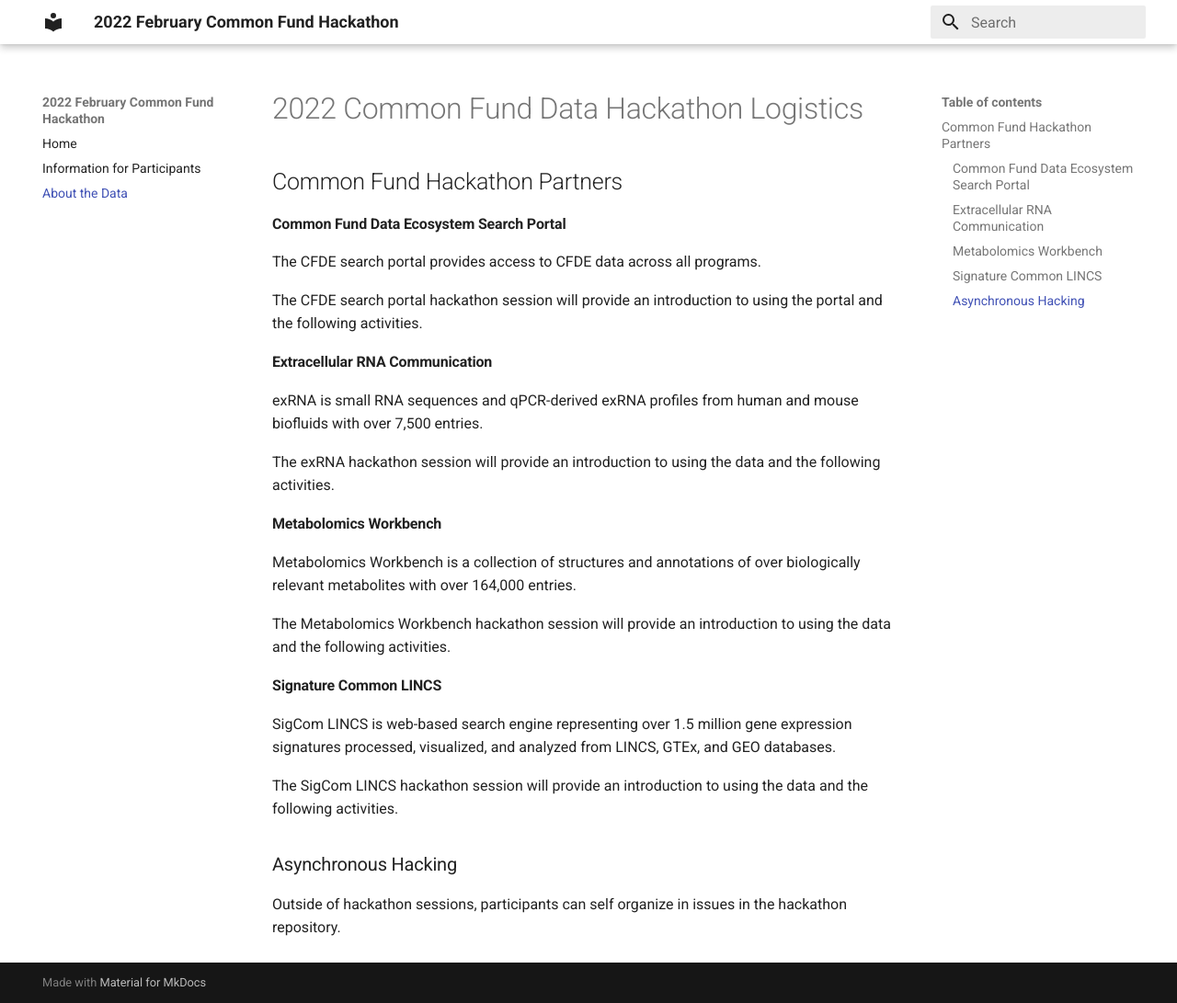
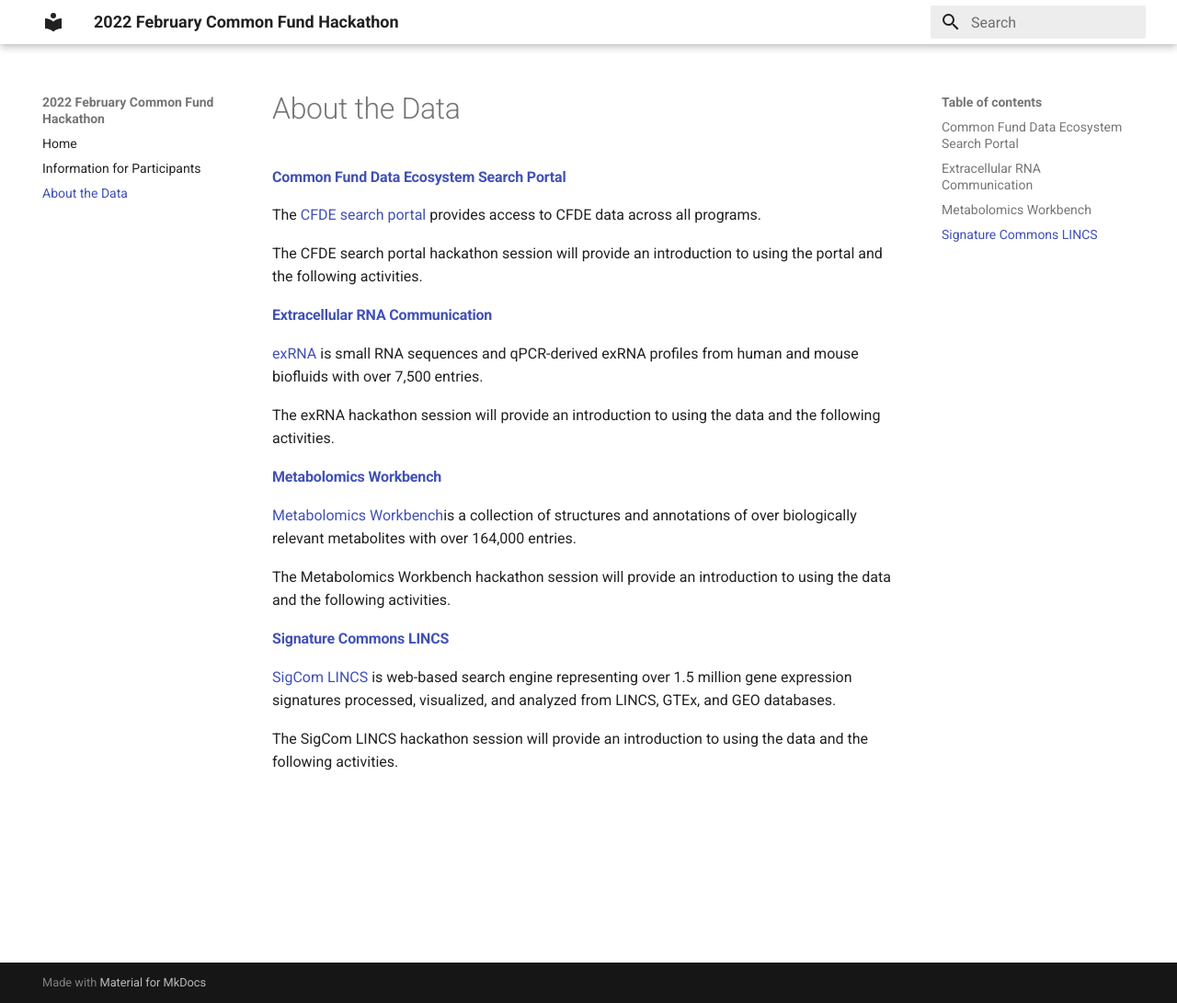
Before and after one commit to nih-cfde/2022-feb-hackathon, an MkDocs documentation site: the page built from docs/about.md, in a window 1280 px wide and 1091 px high. Shown: the whole window at 92% size. Built offline with MkDocs 1.6.1 and Material for MkDocs 9.7.7, drawn with Linux system fonts in a browser that asks for light colours.

Commit message:
update about the data page

```diff
--- a/docs/about.md
+++ b/docs/about.md
@@ -1,31 +1,23 @@
-# 2022 Common Fund Data Hackathon Logistics
+#### [Common Fund Data Ecosystem Search Portal](https://app.nih-cfde.org/)
 
-## Common Fund Hackathon Partners
-
-#### Common Fund Data Ecosystem Search Portal
-
-The CFDE search portal provides access to CFDE data across all programs.
+The [CFDE search portal](https://app.nih-cfde.org/) provides access to CFDE data across all programs.
 
 The CFDE search portal hackathon session will provide an introduction to using the portal and the following activities.
 
-#### Extracellular RNA Communication
+#### [Extracellular RNA Communication](https://exrna-atlas.org/)
 
-exRNA is small RNA sequences and qPCR-derived exRNA profiles from human and mouse biofluids with over 7,500 entries.
+[exRNA](https://exrna-atlas.org/) is small RNA sequences and qPCR-derived exRNA profiles from human and mouse biofluids with over 7,500 entries.
 
 The exRNA hackathon session will provide an introduction to using the data and the following activities.
 
-#### Metabolomics Workbench
+#### [Metabolomics Workbench](https://www.metabolomicsworkbench.org/)
 
-Metabolomics Workbench is a collection of structures and annotations of over biologically relevant metabolites with over 164,000 entries.
+[Metabolomics Workbench](https://www.metabolomicsworkbench.org/)is a collection of structures and annotations of over biologically relevant metabolites with over 164,000 entries.
 
 The Metabolomics Workbench hackathon session will provide an introduction to using the data and the following activities.
 
-#### Signature Common LINCS
+#### [Signature Commons LINCS](https://maayanlab.cloud/sigcom-lincs/#/SignatureSearch/UpDown)
 
-SigCom LINCS is web-based search engine representing over 1.5 million gene expression signatures processed, visualized, and analyzed from LINCS, GTEx, and GEO databases.
+[SigCom LINCS](https://maayanlab.cloud/sigcom-lincs/#/SignatureSearch/UpDown) is web-based search engine representing over 1.5 million gene expression signatures processed, visualized, and analyzed from LINCS, GTEx, and GEO databases.
 
 The SigCom LINCS hackathon session will provide an introduction to using the data and the following activities.
-
-### Asynchronous Hacking
-
-Outside of hackathon sessions, participants can self organize in issues in the hackathon repository.
```
